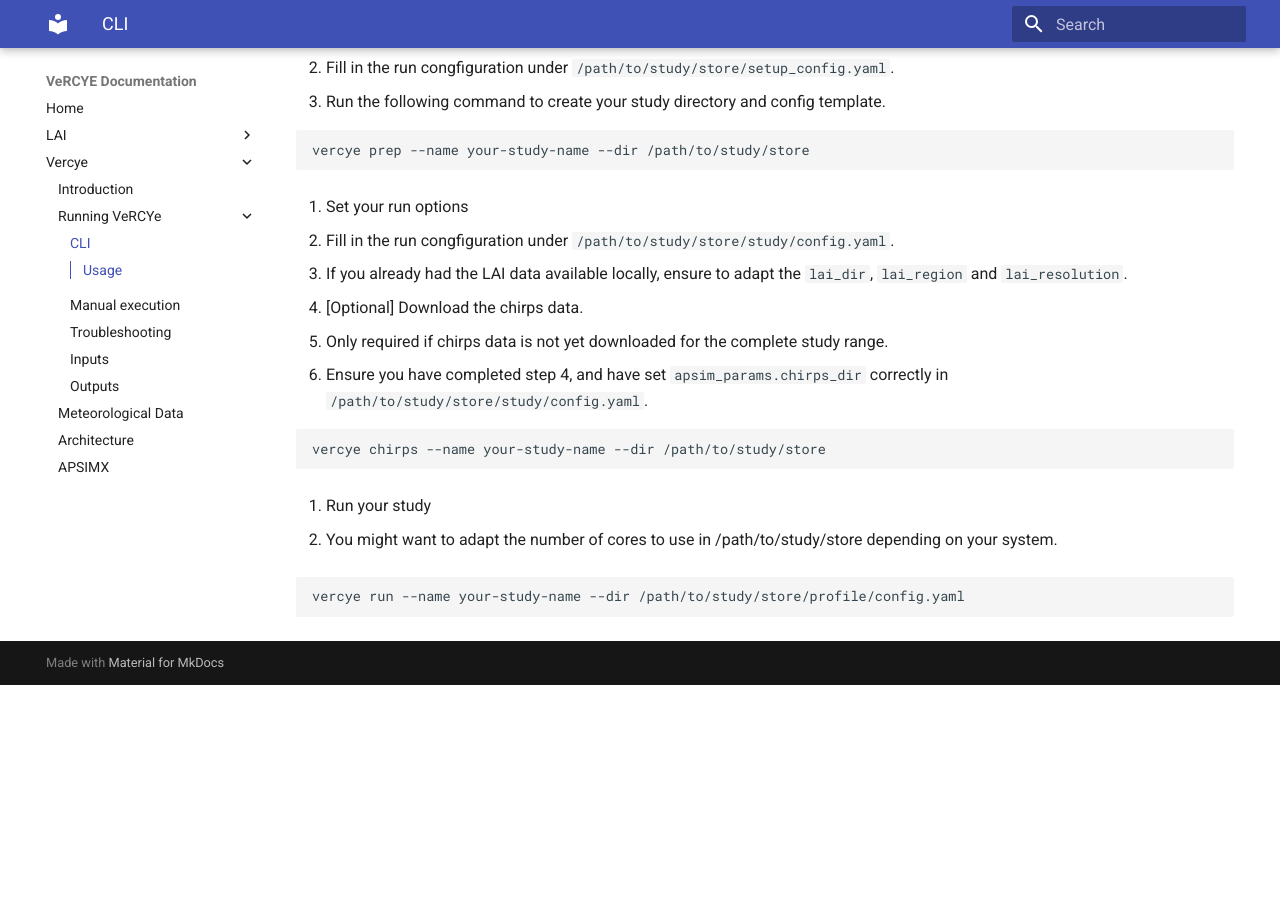
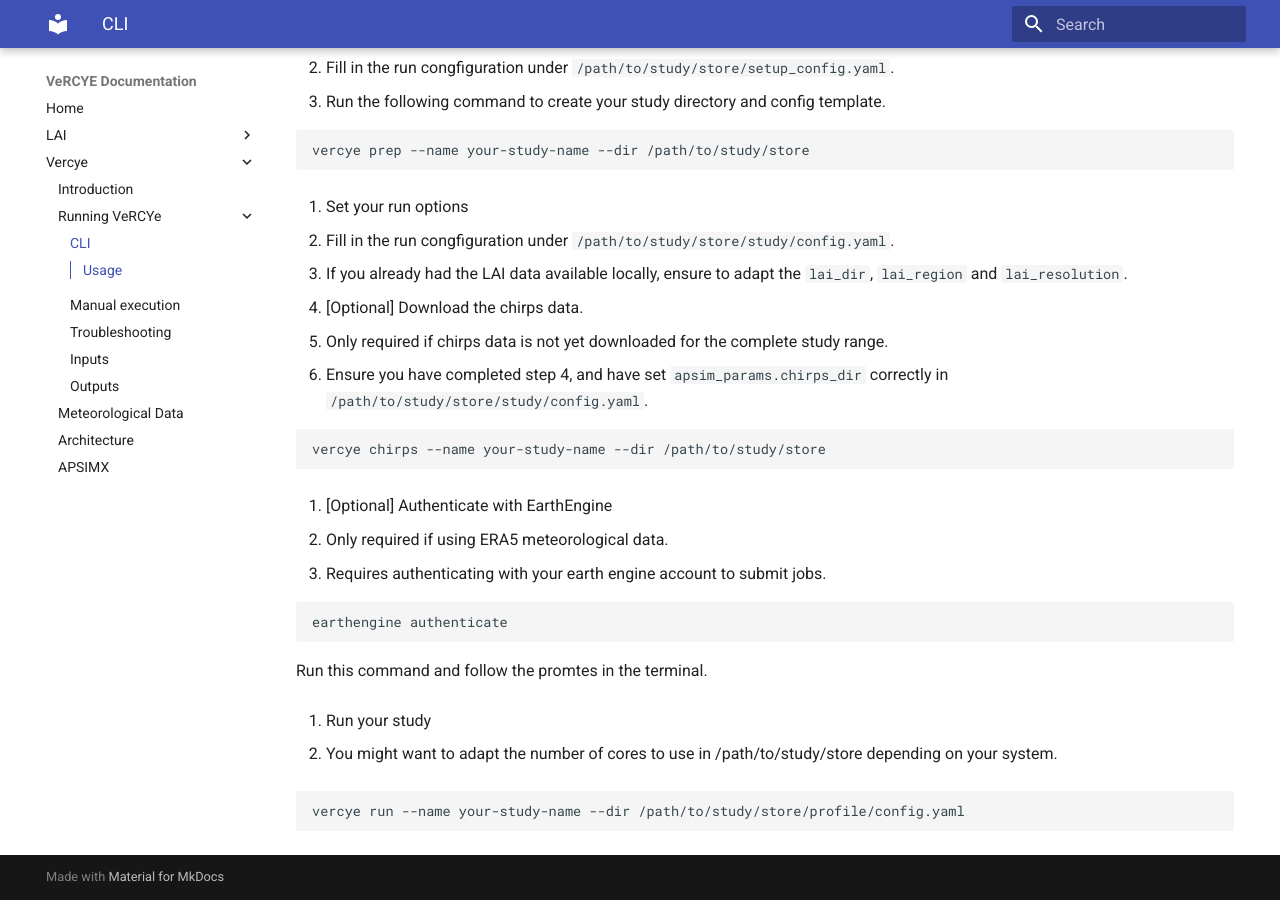
Before and after one commit to JPLMLIA/vercye_ops, an MkDocs documentation site: the page built from docs/docs/Vercye/cli.md, in a window 1280 px wide and 900 px high, scrolled down 873 px. Built offline with MkDocs 1.6.1 and Material for MkDocs 9.7.7, drawn with Linux system fonts in a browser that asks for light colours; before the commit the page ends 1558 px from its top, so only the background shows below that.

Commit message:
Updated docs

````diff
--- a/docs/docs/Vercye/cli.md
+++ b/docs/docs/Vercye/cli.md
@@ -52,7 +52,18 @@ vercye prep --name your-study-name --dir /path/to/study/store
 vercye chirps --name your-study-name --dir /path/to/study/store
 ```
 
-6. Run your study
+6. [Optional] Authenticate with EarthEngine
+
+- Only required if using ERA5 meteorological data.
+- Requires authenticating with your earth engine account to submit jobs.
+
+```bash
+earthengine authenticate
+```
+
+Run this command and follow the promtes in the terminal.
+
+7. Run your study
 
 - You might want to adapt the number of cores to use in /path/to/study/store depending on your system.
 
````
Also changed, not shown: docs/docs/Vercye/metdata.md (+2 -0 lines), docs/docs/Vercye/outputs.md (+2 -0 lines), docs/docs/Vercye/running.md (+2 -0 lines).
